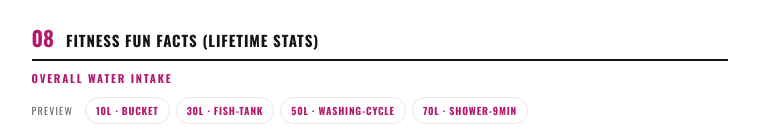
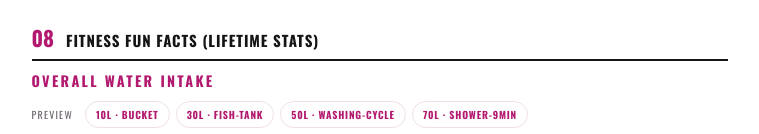
Before and after one commit to hrehman200/fit-with-vic-report-preview, a plain HTML site: page index.html in a window 1280 px wide. Shown: the part 1579-1713 px from the top of the page, without its empty margins (260-1019 px from the left). Drawn offline with nearby package versions, Linux system fonts and the light colour scheme.

Commit message:
fix: enlarge Overall Water Intake heading by 30%

```diff
--- a/index.html
+++ b/index.html
@@ -118,7 +118,7 @@
 
   /* 08 Fitness Fun Facts */
   .ff-block{ margin-top:4px; }
-  .ff-sub{ font-family:var(--font-display); font-size:11px; font-weight:700; letter-spacing:.16em; text-transform:uppercase; color:var(--brand-deep); margin:4px 0 10px; }
+  .ff-sub{ font-family:var(--font-display); font-size:14.3px; font-weight:700; letter-spacing:.16em; text-transform:uppercase; color:var(--brand-deep); margin:4px 0 10px; }
   .ff-card{ display:grid; grid-template-columns:148px 1fr; gap:18px; align-items:center; border:1px solid var(--hairline); border-radius:12px; padding:14px 16px; background:linear-gradient(180deg, var(--tint-aqua), #fff 55%); break-inside:avoid; }
   .ff-img{ width:148px; height:148px; object-fit:contain; object-position:center; border-radius:10px; display:block; background:transparent; }
   .ff-img-ph{ width:148px; height:148px; border-radius:10px; background:var(--tint-pink); border:1px dashed var(--brand-mid); display:flex; align-items:center; justify-content:center; text-align:center; padding:8px; }
```
